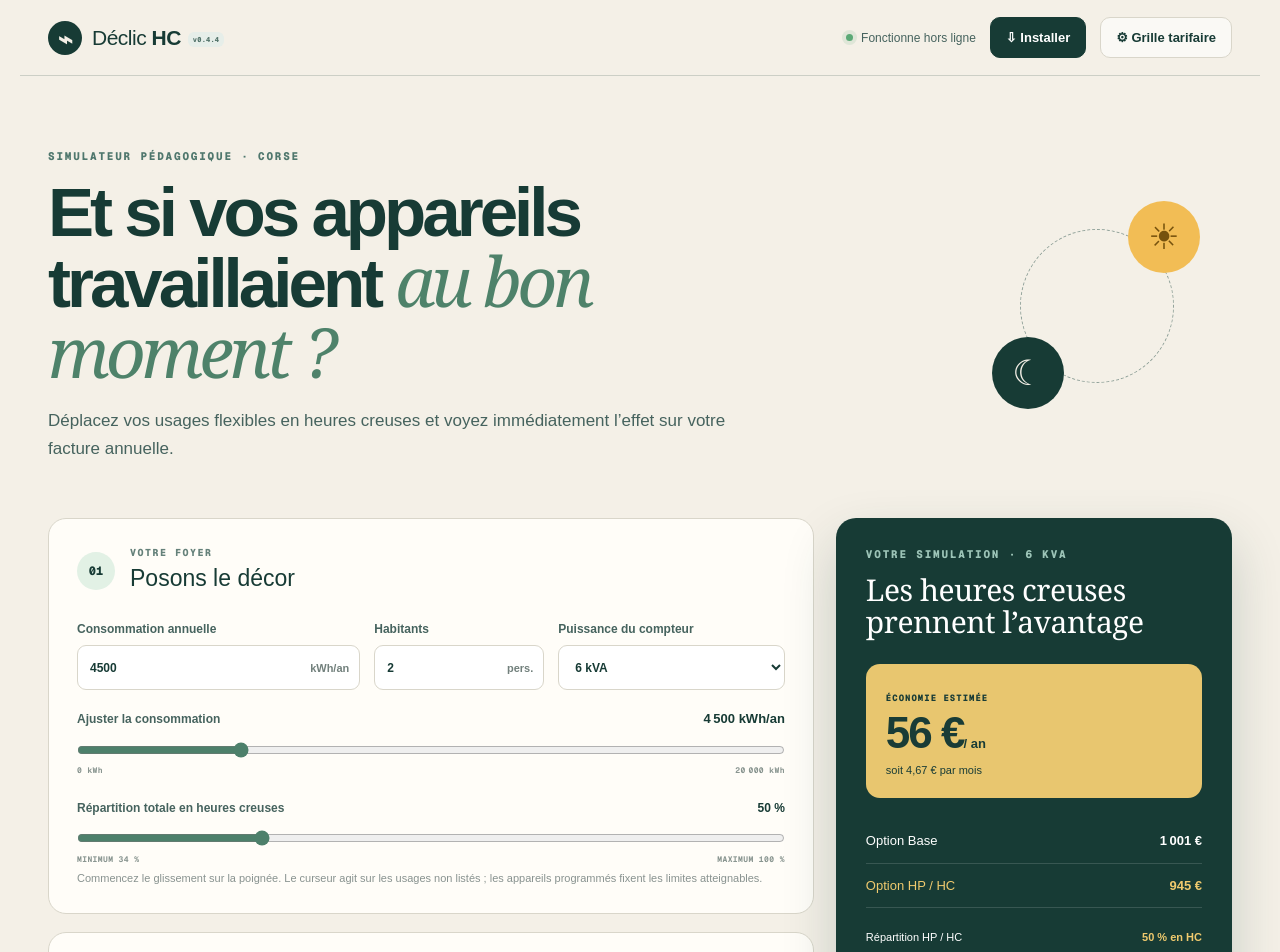
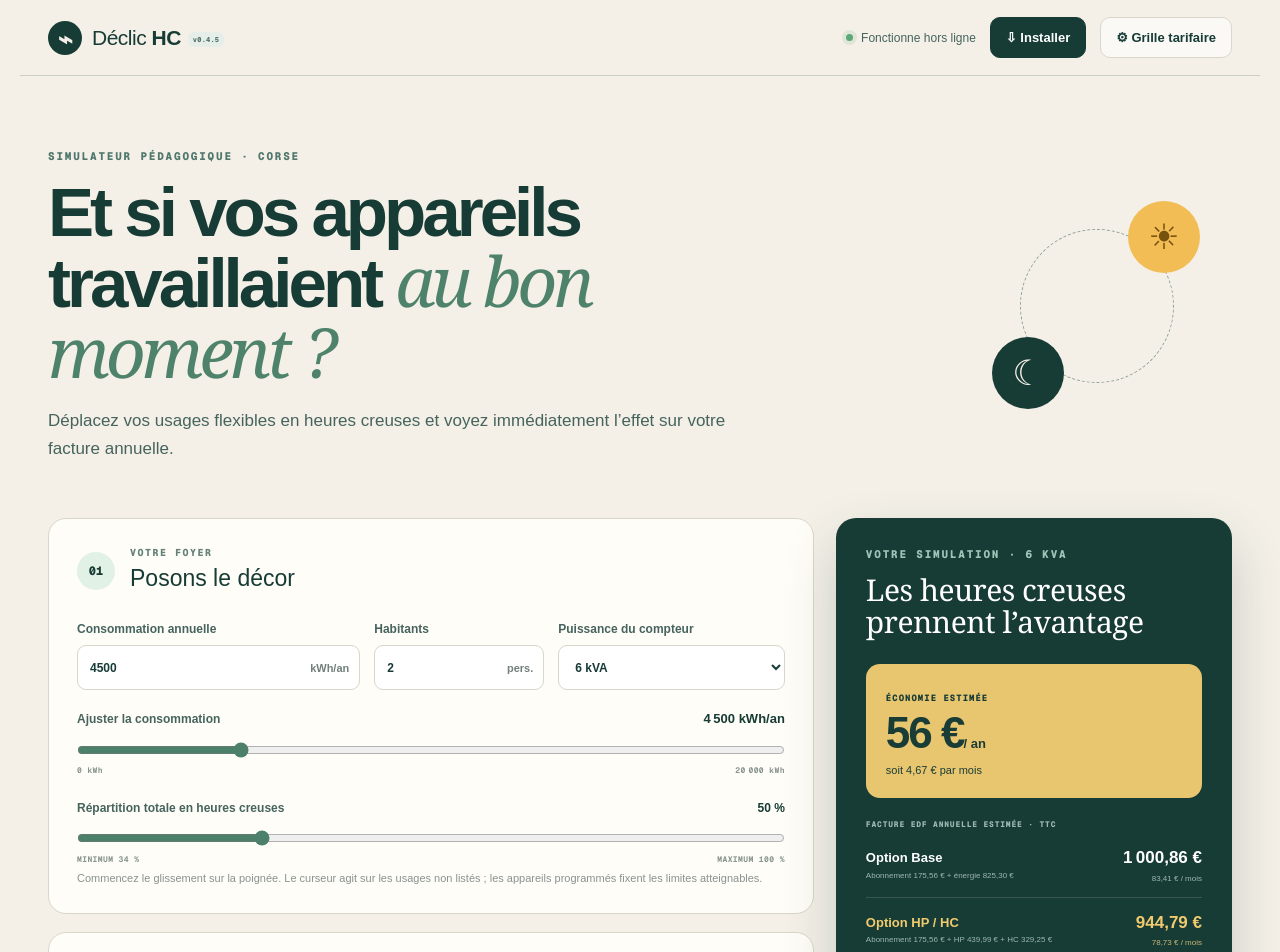
Before and after one commit to niqoz/declic-hc, a Next.js app: page / in a window 1280 px wide. Shown: the top 952 px of the page. Built offline with nearby package versions, Linux system fonts and the light colour scheme.

Commit message:
Show estimated total EDF bills

```diff
--- a/app/globals.css
+++ b/app/globals.css
@@ -171,8 +171,15 @@ input[type="range"]:disabled { opacity:.4; cursor:not-allowed; }
 .saving strong small { font-size:13px; letter-spacing:0; }
 .saving p { margin:7px 0 0; font-size:11px; }
 .cost-lines { margin:21px 0; }
-.cost-lines div { display:flex; justify-content:space-between; padding:12px 0; border-bottom:1px solid rgba(255,255,255,.14); font-size:13px; }
+.cost-lines>p { margin:0 0 4px; color:#9db8b1; font:800 8px var(--font-geist-mono),monospace; letter-spacing:.8px; }
+.cost-lines article { display:flex; justify-content:space-between; align-items:center; gap:12px; padding:12px 0; border-bottom:1px solid rgba(255,255,255,.14); }
+.cost-lines article>span:first-child { min-width:0; }
+.cost-lines article>span:first-child>strong { display:block; font-size:13px; }
+.cost-lines article small { display:block; margin-top:3px; color:#9db8b1; font-size:8px; line-height:1.35; }
 .cost-lines .highlight { color:#f0ca6e; }
+.cost-total { flex:0 0 auto; text-align:right; }
+.cost-total>strong { font-size:17px; }
+.cost-lines .highlight .cost-total small { color:#c9b778; }
 .distribution-title,.bar-legend { display:flex; justify-content:space-between; font-size:11px; }
 .distribution-title strong { color:#f0ca6e; }
 .distribution-title small { display:block; margin-top:4px; color:#9db8b1; font-size:8px; }
@@ -188,6 +195,7 @@ input[type="range"]:disabled { opacity:.4; cursor:not-allowed; }
 .threshold strong { color:white; }
 .threshold b { color:#f0ca6e; }
 .disclaimer { margin:18px 0 0; color:#87a49e; font-size:9px; line-height:1.5; }
+.disclaimer strong { color:#b8cfca; }
 .mobile-summary { display:none; }
 .timeline-section { padding:68px max(28px,calc((100vw - 1184px)/2)); background:#e6e1d5; display:grid; grid-template-columns:.7fr 1.3fr; gap:60px; align-items:center; }
 .timeline-copy h2 { margin:10px 0 12px; font:400 39px/1.05 Georgia,serif; }
--- a/app/page.tsx
+++ b/app/page.tsx
@@ -425,10 +425,14 @@ export default function Home() {
           <p className="step light">VOTRE SIMULATION · {power} KVA</p>
           <h2>{verdictPositive ? "Les heures creuses prennent l’avantage" : verdictNeutral ? "Les deux options sont presque à égalité" : "Le tarif Base reste devant"}</h2>
           <div className={`saving ${verdictPositive ? "positive" : "negative"}`}><span>{verdictPositive ? "ÉCONOMIE ESTIMÉE" : verdictNeutral ? "ÉCART ESTIMÉ" : "SURCOÛT HP/HC ESTIMÉ"}</span><strong>{euros.format(Math.abs(results.delta))}<small>/ an</small></strong><p>soit {preciseEuros.format(Math.abs(results.delta) / 12)} par mois</p></div>
-          <div className="cost-lines"><div><span>Option Base</span><strong>{euros.format(results.baseCost)}</strong></div><div className="highlight"><span>Option HP / HC</span><strong>{euros.format(results.hphcCost)}</strong></div></div>
+          <div className="cost-lines">
+            <p>FACTURE EDF ANNUELLE ESTIMÉE · TTC</p>
+            <article><span><strong>Option Base</strong><small>Abonnement {preciseEuros.format(results.baseSubscriptionCost)} + énergie {preciseEuros.format(results.baseEnergyCost)}</small></span><span className="cost-total"><strong>{preciseEuros.format(results.baseCost)}</strong><small>{preciseEuros.format(results.baseCost / 12)} / mois</small></span></article>
+            <article className="highlight"><span><strong>Option HP / HC</strong><small>Abonnement {preciseEuros.format(results.hphcSubscriptionCost)} + HP {preciseEuros.format(results.hpEnergyCost)} + HC {preciseEuros.format(results.hcEnergyCost)}</small></span><span className="cost-total"><strong>{preciseEuros.format(results.hphcCost)}</strong><small>{preciseEuros.format(results.hphcCost / 12)} / mois</small></span></article>
+          </div>
           <div className="distribution"><div className="distribution-title"><span>Répartition HP / HC<small>Plage compteur : {formatTime(activeOffPeakWindow.start)}–{formatTime(activeOffPeakWindow.end)}</small></span><strong>{results.share.toFixed(0)} % en HC</strong></div><div className="bar"><span style={{ width: `${results.share}%` }} /></div><div className="bar-legend"><span>☀ HP · {number.format(results.hpKwh)} kWh</span><span>☾ HC · {number.format(results.hcKwh)} kWh</span></div><div className="energy-breakdown"><span>Usages listés<strong>{number.format(results.declaredApplianceKwh)} kWh</strong></span><span>Déplaçables<strong>{number.format(results.declaredShiftableKwh)} kWh</strong></span><span>Placés en HC<strong>{number.format(results.scheduledHc)} kWh</strong></span></div></div>
           <div className="threshold"><span className="threshold-icon">◎</span><p><strong>Votre point d’équilibre</strong><br />HP/HC devient intéressant à partir d’environ <b>{results.threshold.toFixed(0)} %</b> de consommation en heures creuses.</p></div>
-          <p className="disclaimer">Estimation TTC, hors évolutions futures et services annexes. Comparez-la à une facture réelle avant toute décision contractuelle.</p>
+          <p className="disclaimer"><strong>Total inclus :</strong> abonnement, énergie et taxes déjà intégrées aux tarifs TTC EDF Corse. Non inclus : services ou remises propres au contrat, régularisations et changements de tarif au cours des 12 mois. Comparez l’estimation à une facture réelle avant toute décision contractuelle.</p>
         </aside>
       </section>
 
--- a/app/simulation/calculate.ts
+++ b/app/simulation/calculate.ts
@@ -140,12 +140,22 @@ export function validateSimulationInput(input: SimulationInput, declaredApplianc
 
 export function calculateSimulation(input: SimulationInput): SimulationResult {
   const distribution = calculateEnergyDistribution(input.annualKwh, input.backgroundHcShare, input.appliances);
-  const baseCost = calculateBaseCost(input.annualKwh, input.tariff);
-  const hphcCost = calculateHphcCost(distribution.hpKwh, distribution.hcKwh, input.tariff);
+  const baseSubscriptionCost = nonNegative(input.tariff.baseSubscription);
+  const baseEnergyCost = nonNegative(input.annualKwh) * nonNegative(input.tariff.basePrice);
+  const hphcSubscriptionCost = nonNegative(input.tariff.hphcSubscription);
+  const hpEnergyCost = nonNegative(distribution.hpKwh) * nonNegative(input.tariff.hpPrice);
+  const hcEnergyCost = nonNegative(distribution.hcKwh) * nonNegative(input.tariff.hcPrice);
+  const baseCost = baseSubscriptionCost + baseEnergyCost;
+  const hphcCost = hphcSubscriptionCost + hpEnergyCost + hcEnergyCost;
   const warnings = validateSimulationInput(input, distribution.declaredApplianceKwh);
 
   return {
     ...distribution,
+    baseSubscriptionCost,
+    baseEnergyCost,
+    hphcSubscriptionCost,
+    hpEnergyCost,
+    hcEnergyCost,
     baseCost,
     hphcCost,
     delta: baseCost - hphcCost,
--- a/app/simulation/types.ts
+++ b/app/simulation/types.ts
@@ -80,6 +80,11 @@ export type EnergyDistribution = {
 };
 
 export type SimulationResult = EnergyDistribution & {
+  baseSubscriptionCost: number;
+  baseEnergyCost: number;
+  hphcSubscriptionCost: number;
+  hpEnergyCost: number;
+  hcEnergyCost: number;
   baseCost: number;
   hphcCost: number;
   delta: number;
--- a/app/version.ts
+++ b/app/version.ts
@@ -1 +1 @@
-export const APP_VERSION = "0.4.4";
+export const APP_VERSION = "0.4.5";
--- a/package.json
+++ b/package.json
@@ -1,6 +1,6 @@
 {
   "name": "site-creator-vinext-starter",
-  "version": "0.4.4",
+  "version": "0.4.5",
   "private": true,
   "engines": {
     "node": ">=22.13.0"
--- a/public/sw.js
+++ b/public/sw.js
@@ -1,4 +1,4 @@
-const CACHE = "declic-hc-v0.4.4";
+const CACHE = "declic-hc-v0.4.5";
 const APP_SHELL = ["./", "./manifest.webmanifest", "./favicon.svg", "./icon-192.png", "./icon-512.png"]
   .map((path) => new URL(path, self.registration.scope).pathname);
 const OFFLINE_PAGE = new URL("./", self.registration.scope).pathname;
```
Also changed, not shown: public/manifest.webmanifest, 2 other files (tests, documents, lock files or other folders).
